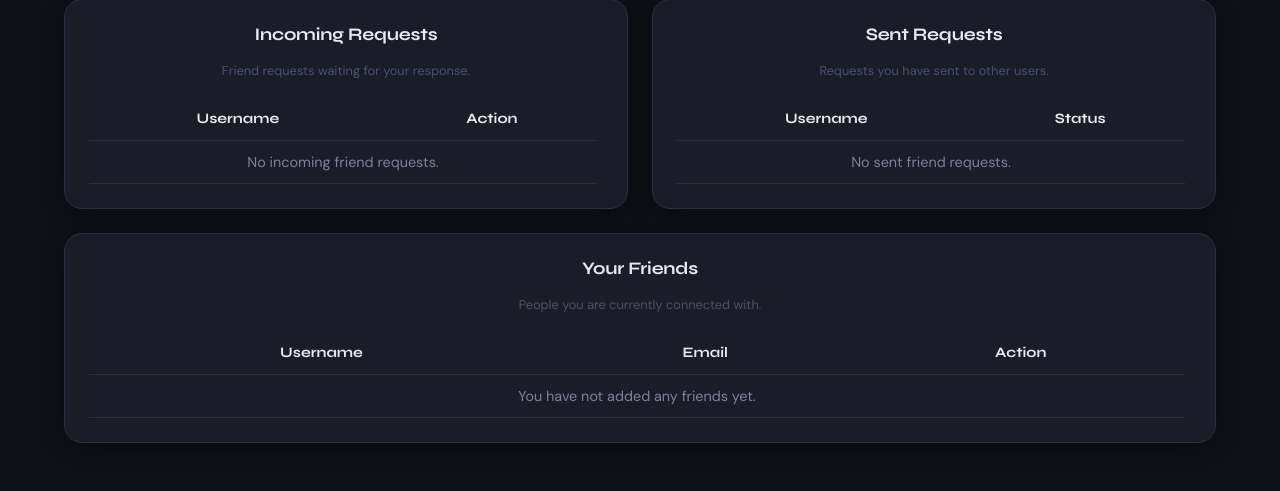
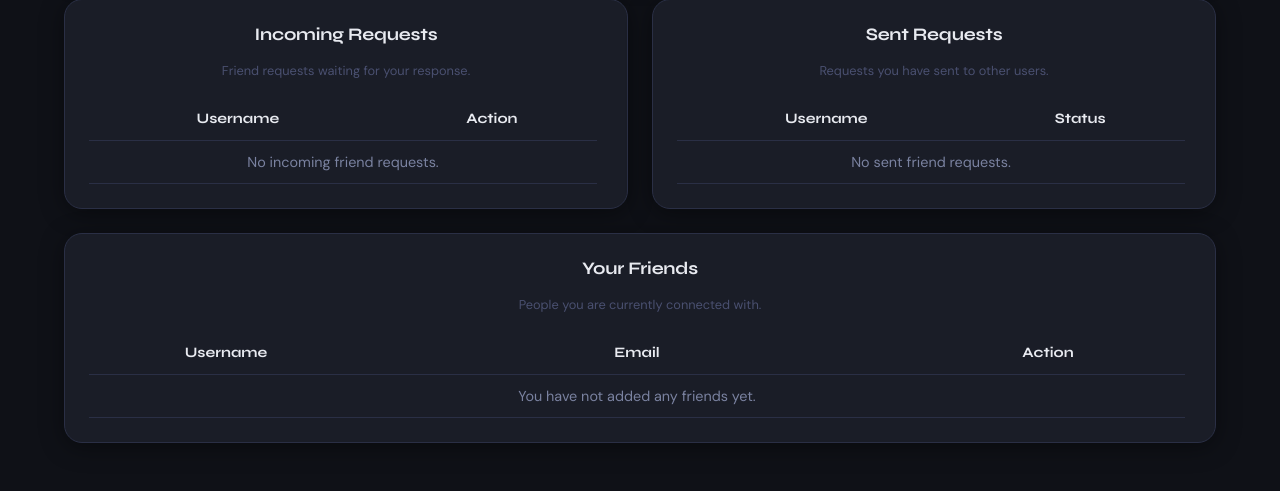
Before and after one commit to Noah4649/CITS3403GroupProject, a Flask app: page /friends in a window 1280 px wide. Shown: the part 524-1015 px from the top of the page. Run offline with Flask 3, Linux system fonts and the light colour scheme; the visitor is signed in with stand-in values (Sample User, id 1); data that the repository does not hold is empty; some libraries are stand-ins or nearby versions.

Commit message:
Align friends table columns

```diff
--- a/app/templates/friends.html
+++ b/app/templates/friends.html
@@ -201,6 +201,11 @@
 
             <div class="table-responsive leaderboard-table-scroll">
                 <table class="table text-center custom-table mb-0">
+                    <colgroup>
+                        <col style="width: 25%;">
+                        <col style="width: 50%;">
+                        <col style="width: 25%;">
+                    </colgroup>
                     <thead>
                         <tr>
                             <th>Username</th>
```
